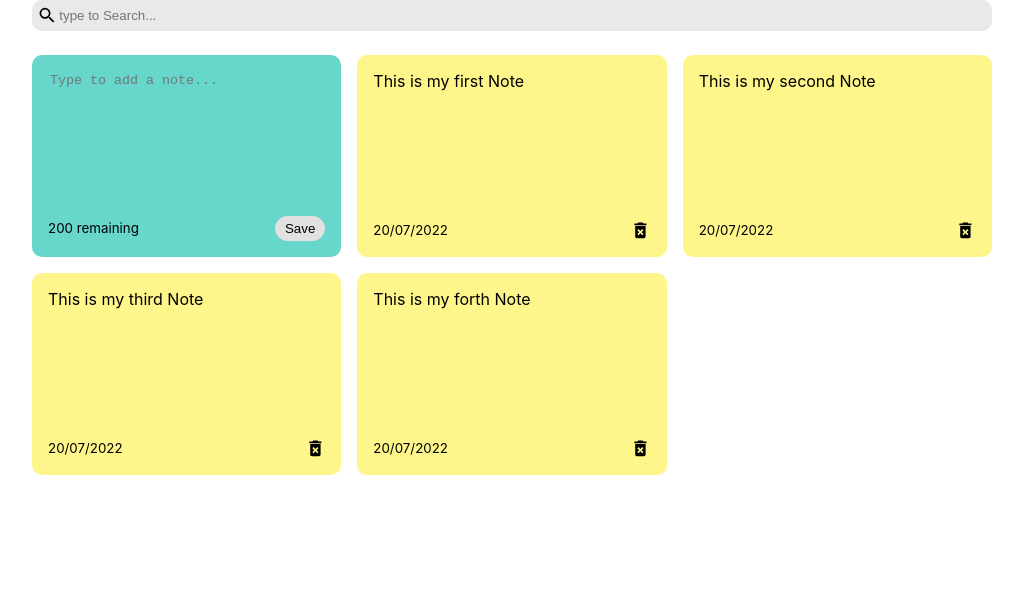
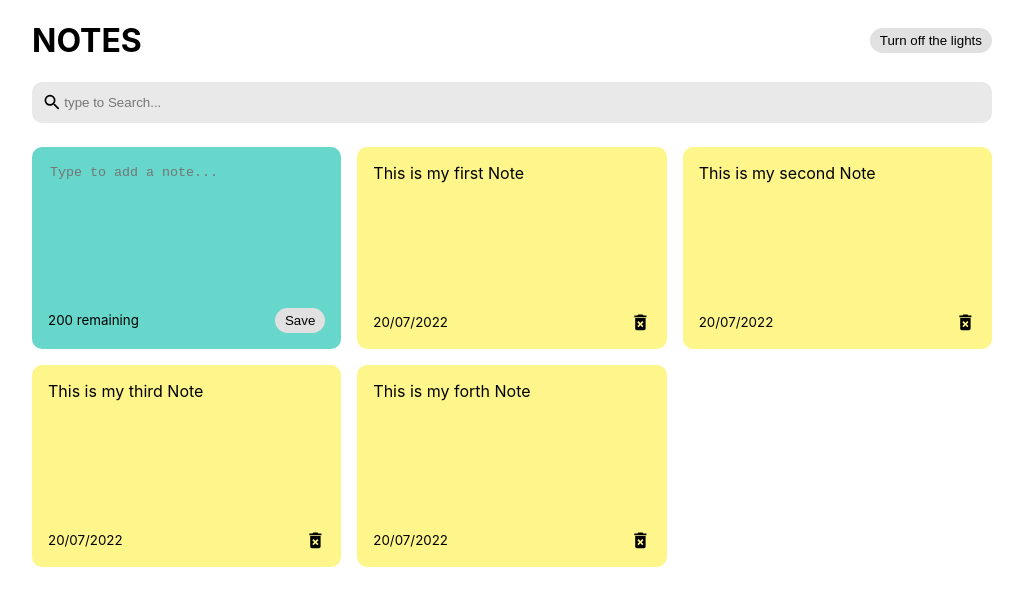
Before and after one commit to ahmadswalih/notes-app, a React (Create React App) app: page / in a window 1280 px wide. Shown: the top 606 px of the page, without its empty margins (128-1151 px from the left). Built offline with nearby package versions, Linux system fonts and the light colour scheme.

Commit message:
added toggle moods functionality

```diff
--- a/src/App.css
+++ b/src/App.css
@@ -20,7 +20,7 @@ code {
 }
 
 .dark-mode {
-  background-color: black;
+  background-color:black;
 }
 
 .dark-mode h1 {
@@ -95,7 +95,7 @@ textarea:focus {
   align-items: center;
   background-color: rgb(233, 233, 233);
   border-radius: 10px;
-  padding: 5px;
+  padding: 10px;
   margin-bottom: 1.5em;
 }
 
--- a/src/App.js
+++ b/src/App.js
@@ -5,6 +5,7 @@ import NoteList from "./components/NoteList";
 import { ToastContainer } from "react-toastify";
 import "react-toastify/dist/ReactToastify.css";
 import Search from "./components/Search";
+import Header from "./components/Header";
 const App = () => {
   const [notes, setNotes] = useState([
     {
@@ -29,6 +30,7 @@ const App = () => {
     },
   ]);
   const [searchText, setSearchText] = useState("");
+  const [darkMode, setDarkMode] = useState(false);
   //AddNotes Function
   const addNotes = (text) => {
     const date = new Date();
@@ -47,8 +49,10 @@ const App = () => {
   };
 
   return (
+    <div className={`${darkMode && "dark-mode"}`}>
       <div className="container">
         <ToastContainer />
+        <Header handleDarkMode={setDarkMode} isDark={darkMode} />
         <Search handleSearch={setSearchText} />
         <NoteList
           deleteHandle={DeletNotes}
@@ -59,6 +63,7 @@ const App = () => {
           )}
         />
       </div>
+    </div>
   );
 };
 
--- /dev/null
+++ b/src/components/Header.js
@@ -0,0 +1,15 @@
+import React from "react";
+
+const Header = ({ handleDarkMode, isDark }) => {
+  console.log(isDark);
+  return (
+    <div className="header">
+      <h1>NOTES</h1>
+      <button onClick={() => handleDarkMode((dark) => !dark)} className="save">
+        {isDark ? "Turn on the lights" : "Turn off the lights"}
+      </button>
+    </div>
+  );
+};
+
+export default Header;
```
Lines whose indentation alone changed are shown as unchanged.
